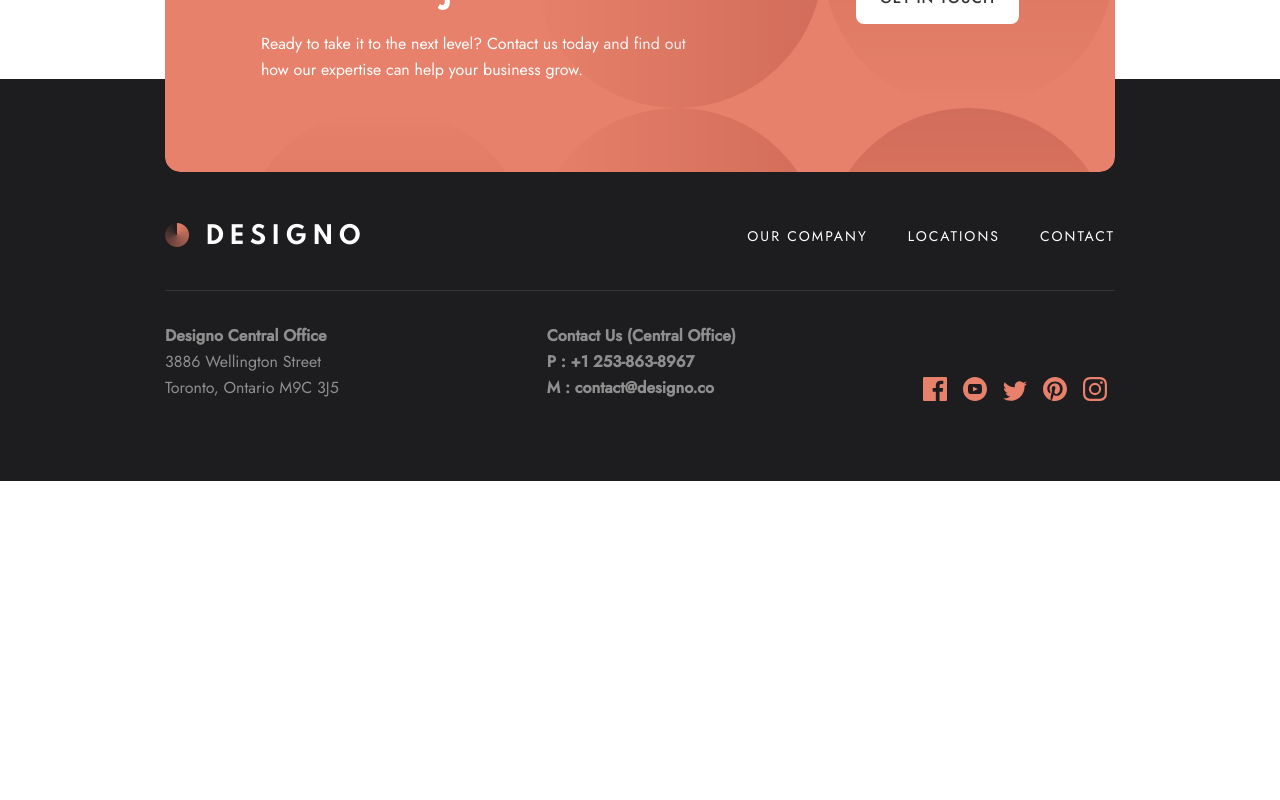
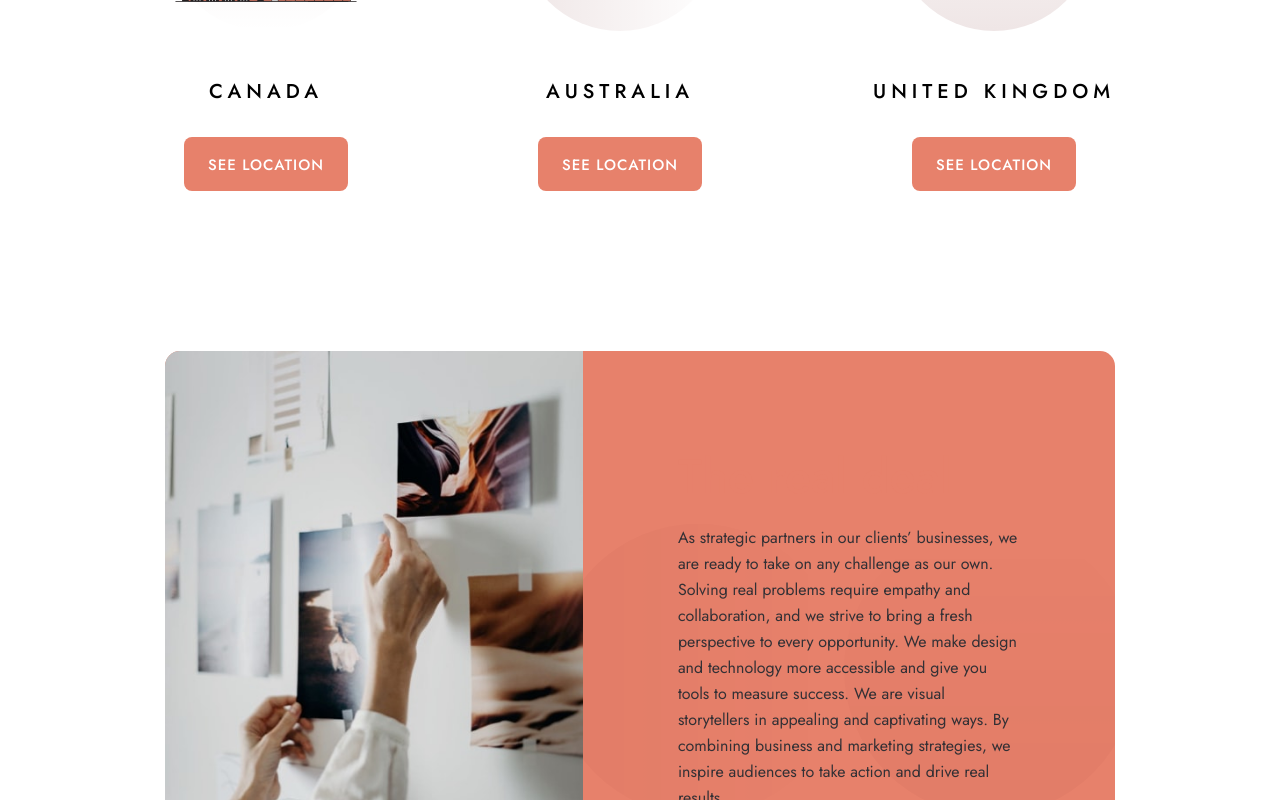
Before and after one commit to mehdi-zibout/fem-designo, a React (Vite) app: page /About in a window 1280 px wide. Shown: the part 1660-2460 px from the top of the page. Before the commit the page ends 2141 px from the top, so only its background shows below. Built offline with nearby package versions, Linux system fonts and the light colour scheme.

Commit message:
Finish About Page

```diff
--- a/src/components/Navbar.tsx
+++ b/src/components/Navbar.tsx
@@ -88,7 +88,10 @@ function Navbar({ isDark = false }: NavbarProps) {
         >
           {NavbarItems.map((item) => (
             <li key={item.id} className={`my-8 uppercase hover:underline `}>
-              <Link to={`/${item.link}`}> {item.title}</Link>
+              <Link to={`/${item.link}`} onClick={() => setShowBurger(false)}>
+                {" "}
+                {item.title}
+              </Link>
             </li>
           ))}
         </ul>
--- a/src/components/shared/IllustrationCard.tsx
+++ b/src/components/shared/IllustrationCard.tsx
@@ -8,6 +8,7 @@ import {
 import { ReactComponent as Passionate } from "../../assets/home/desktop/illustration-passionate.svg";
 
 function IllustrationCard({
+  isLocation = false,
   title,
   children,
   cerclePosition,
@@ -18,8 +19,9 @@ function IllustrationCard({
   return (
     <div
       className={
-        "flex justify-center items-center  flex-col  tablet:flex-row desktop:flex-col " +
-        className
+        `flex justify-center items-center  flex-col ${
+          isLocation ? "" : "tablet:flex-row"
+        }   desktop:flex-col ` + className
       }
       {...props}
     >
@@ -31,8 +33,16 @@ function IllustrationCard({
         ></div>
         <Illustration className="absolute top-0 left-0 right-0 bottom-0 m-auto" />
       </div>
-      <div className="desktop:mt-12 tablet:ml-12 tablet:mt-0 mt-12 desktop:ml-0">
-        <h4 className="text-h3 text-center tablet:text-left desktop:text-center desktop:mb-8 tablet:mb-4 mb-8 uppercase">
+      <div
+        className={`desktop:mt-12 ${
+          isLocation ? "" : "tablet:ml-12 tablet:mt-0"
+        }  mt-12 desktop:ml-0`}
+      >
+        <h4
+          className={`text-h3 text-center  ${
+            isLocation ? "" : "tablet:text-left tablet:mb-4"
+          }    desktop:text-center desktop:mb-8  mb-8 uppercase`}
+        >
           {title}
         </h4>
         {children}
@@ -44,6 +54,7 @@ function IllustrationCard({
 export default IllustrationCard;
 
 type IllustrationCardProps = {
+  isLocation?: boolean;
   title: string;
   children: ReactNode;
   Illustration: FunctionComponent<SVGProps<SVGSVGElement>>;
--- a/src/pages/About.tsx
+++ b/src/pages/About.tsx
@@ -7,6 +7,14 @@ import imgHeroMobile from "../assets/about/mobile/image-about-hero.jpg";
 import imgWCTMobile from "../assets/about/mobile/image-world-class-talent.jpg";
 import imgWCTDesktop from "../assets/about/Desktop/image-world-class-talent.jpg";
 import imgWCTTablet from "../assets/about/Tablet/image-world-class-talent.jpg";
+import imgTRDMobile from "../assets/about/mobile/image-real-deal.jpg";
+import imgTRDDesktop from "../assets/about/Desktop/image-real-deal.jpg";
+import imgTRDTablet from "../assets/about/Tablet/image-real-deal.jpg";
+import IllustrationCard from "../components/shared/IllustrationCard";
+import { ReactComponent as Australia } from "../assets/shared/desktop/illustration-australia.svg";
+import { ReactComponent as Canada } from "../assets/shared/desktop/illustration-Canada.svg";
+import { ReactComponent as UnitedKingdom } from "../assets/shared/desktop/illustration-United-Kingdom.svg";
+import Button from "../components/shared/Button";
 
 function About() {
   return (
@@ -97,6 +105,80 @@ function About() {
           }
         />
       </div>
+      <div className="flex justify-between items-center flex-col desktop:flex-row mb-40">
+        <IllustrationCard
+          isLocation
+          title={"canada"}
+          Illustration={Canada}
+          cerclePosition={"top"}
+          className="desktop:mb-0 mb-20 desktop:mr-8  "
+        >
+          <Button>SEE LOCATION</Button>
+        </IllustrationCard>
+
+        <IllustrationCard
+          isLocation
+          title={"australia"}
+          Illustration={Australia}
+          cerclePosition={"left"}
+          className="desktop:mb-0 mb-20 desktop:mr-8  "
+        >
+          <Button>SEE LOCATION</Button>
+        </IllustrationCard>
+        <IllustrationCard
+          isLocation
+          title={"united kingdom"}
+          Illustration={UnitedKingdom}
+          cerclePosition={"bottom"}
+          className={""}
+        >
+          <Button className="mx-auto block">SEE LOCATION</Button>
+        </IllustrationCard>
+      </div>
+      <div className="desktop:mb-40 mb-32">
+        <Panel
+          className={"bg-[#FDF3F0]"}
+          content={
+            <div className="flex  flex-col-reverse desktop:flex-row-reverse desktop:items-center desktop:justify-start ">
+              <div className="h-[56%] desktop:h-full w-full desktop:w-[56%]">
+                <div className="py-20 px-6 tablet:px-16 desktop:px-[5.93rem] ">
+                  <h2 className="text-[2rem] font-medium leading-9 text-center pb-6 tablet:text-h1 desktop:text-left text-peach">
+                    The real deal{" "}
+                  </h2>
+                  <p className="text-body tablet:text-center desktop:text-left text-darkGrey">
+                    As strategic partners in our clients’ businesses, we are
+                    ready to take on any challenge as our own. Solving real
+                    problems require empathy and collaboration, and we strive to
+                    bring a fresh perspective to every opportunity. We make
+                    design and technology more accessible and give you tools to
+                    measure success. We are visual storytellers in appealing and
+                    captivating ways. By combining business and marketing
+                    strategies, we inspire audiences to take action and drive
+                    real results.
+                  </p>
+                </div>
+              </div>
+              {/* <div className="z-10"> */}
+              <img
+                src={
+                  window.innerWidth < 712
+                    ? imgTRDMobile
+                    : window.innerWidth < 1260
+                    ? imgTRDTablet
+                    : imgTRDDesktop
+                }
+                alt="Our team working"
+                className="w-full h-[44%] desktop:h-full  desktop:w-[44%] block z-10 "
+              />
+              {/* </div> */}
+            </div>
+          }
+          Pattern={bgCercleMobile}
+          patternPosition={
+            "absolute bottom-[-49%] left-[-78%] tablet:bottom-[-90%] tablet:left-[-36%]  opacity-20 desktop:bottom-[-99%] desktop:left-[10%]"
+          }
+        />
+      </div>
     </>
   );
 }
```
